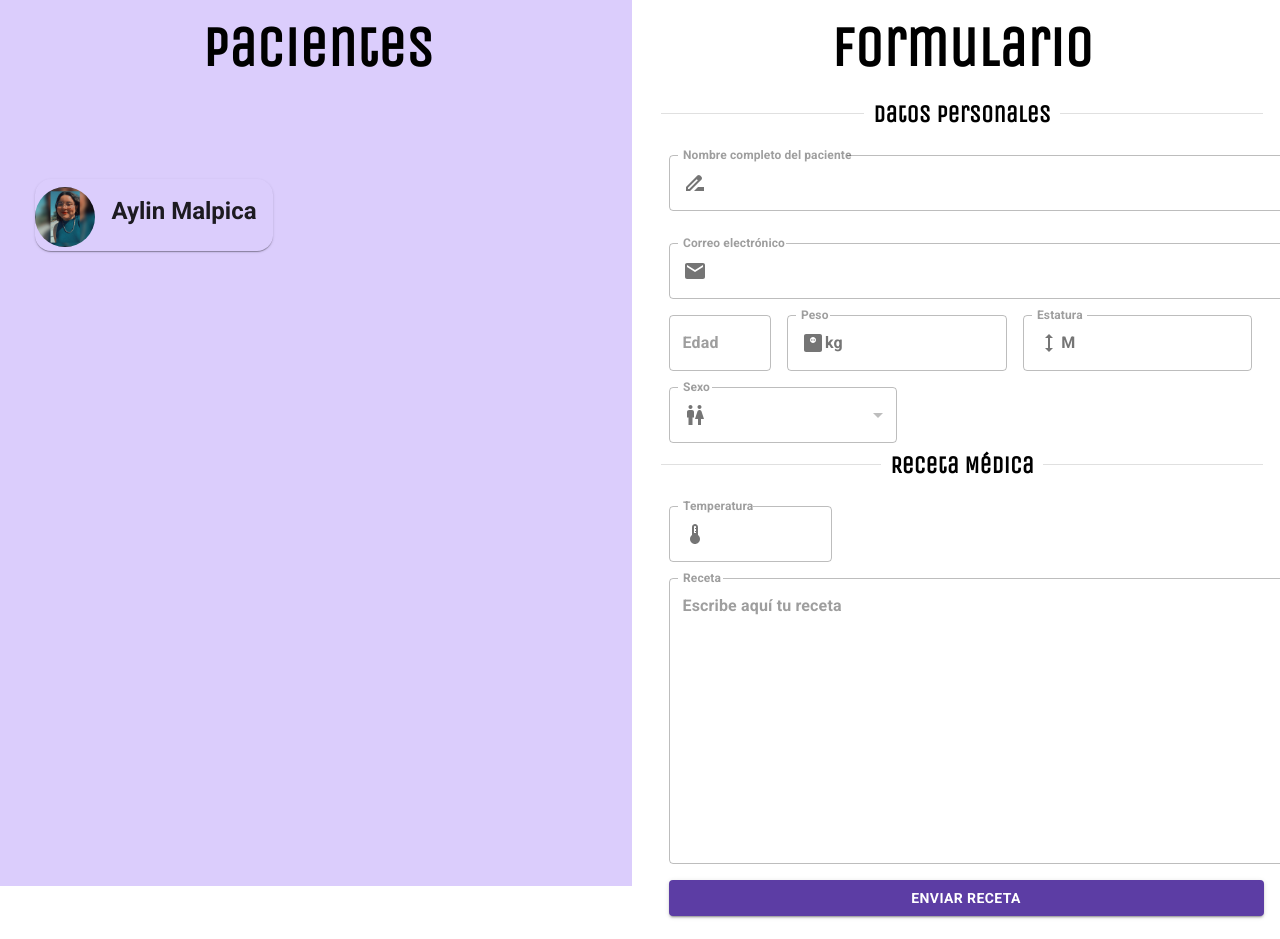
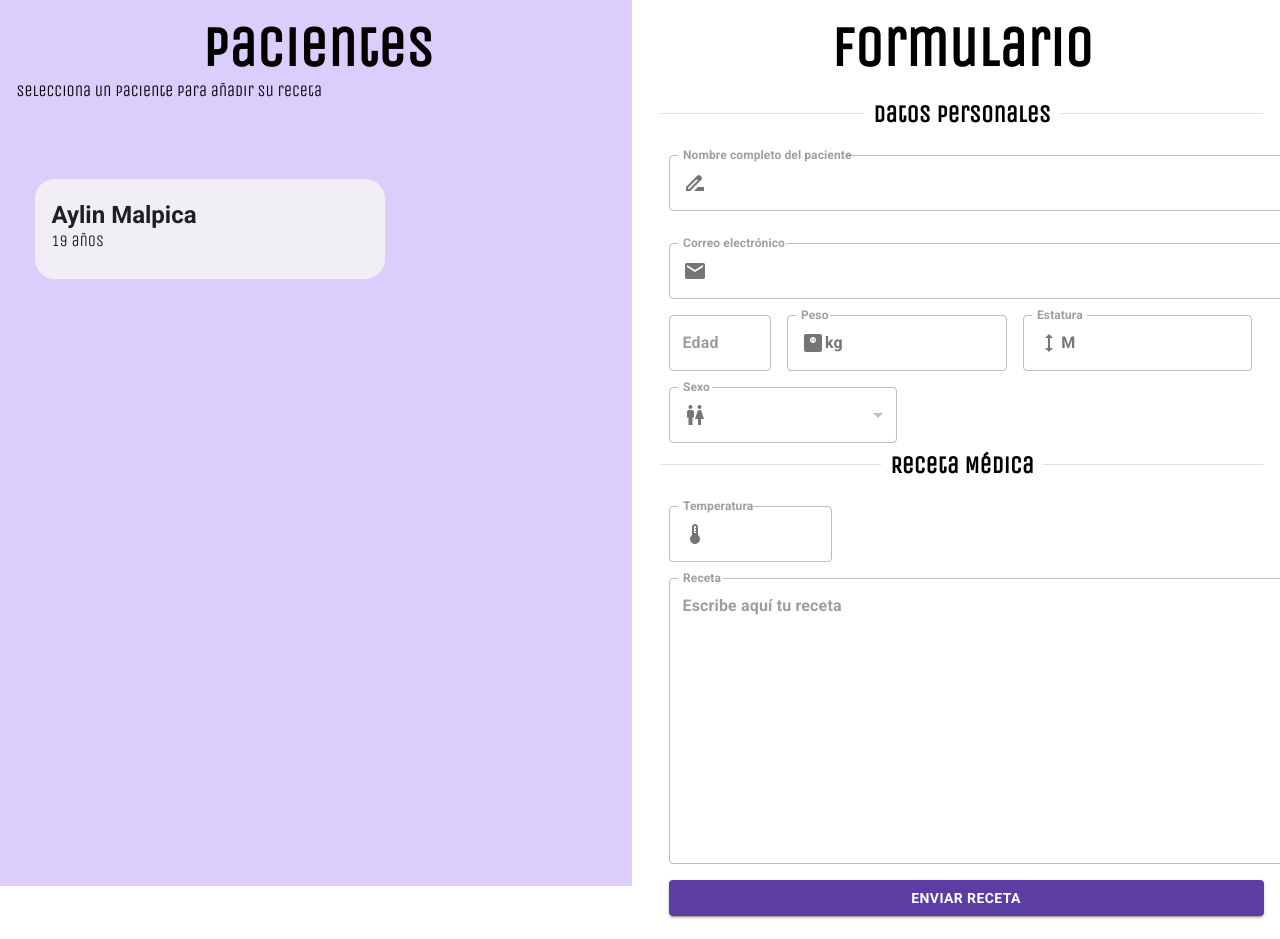
Before and after one commit to LarissaHilario/project-spp, a React (Vite) app: page /Home in a window 1280 px wide. Shown: the top 939 px of the page. Built offline with nearby package versions, Linux system fonts and the light colour scheme; sample sign-in values are in the browser's storage.

Commit message:
add LoginPage

```diff
--- a/src/Pages/Home/Components/Patients/Cards.jsx
+++ b/src/Pages/Home/Components/Patients/Cards.jsx
@@ -11,21 +11,15 @@ import PlayArrowIcon from '@mui/icons-material/PlayArrow';
 import SkipNextIcon from '@mui/icons-material/SkipNext';
 import { Avatar } from '@mui/material';
 
-const Cards=()=>{
+const Cards=({Name, Age})=>{
     return(
         <div>
-    <Card sx={{ display: 'flex', maxWidth: 350, maxHeight: 300, borderRadius:4,background:'none',  }} >
-      <CardMedia>
-      <Avatar
-        alt="Aylin"
-        src="/aylin.png"
-        sx={{ width: 60, height: 60, marginTop:1 }}
-      />
-      </CardMedia>
-      <CardContent sx={{ flex: '1 0 auto' }}>
+    <Card sx={{ display: 'flex', maxWidth: 350, maxHeight: 300, borderRadius:5,background:'#F1EEF5', boxShadow: 'none'}} >
+      <CardContent sx={{ flex: '1 0 auto', width:400, height:100, alignContent:'center'}}>
           <Typography className='Name'component="div" variant="h5">
             Aylin Malpica
           </Typography>
+          <Typography variant='subtitle' align='center'>19 años</Typography>
         </CardContent>
     </Card>
         </div>
--- a/src/Pages/Home/Components/Patients/Pacientes.jsx
+++ b/src/Pages/Home/Components/Patients/Pacientes.jsx
@@ -51,7 +51,7 @@ const People=()=> {
               <div className='headerContainer'>
 
             <h1 className='title'>Pacientes</h1>
-
+            <span className='sub'>Selecciona un paciente para añadir su receta</span>
               </div>
               <div className='bodyContainer'>
                 <Cards></Cards>
--- a/src/Routes/AppRouter.jsx
+++ b/src/Routes/AppRouter.jsx
@@ -24,9 +24,9 @@ const AppRouter = () => {
         <Route
           path='/*'
           element={
-            <PrivateRoutes>
+
             <DashBoardRoutes />
-          </PrivateRoutes>
+
 
           }
         />
```
